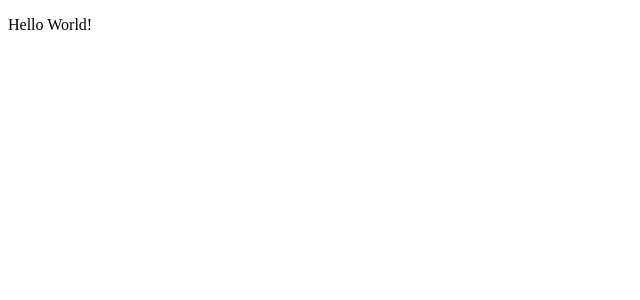
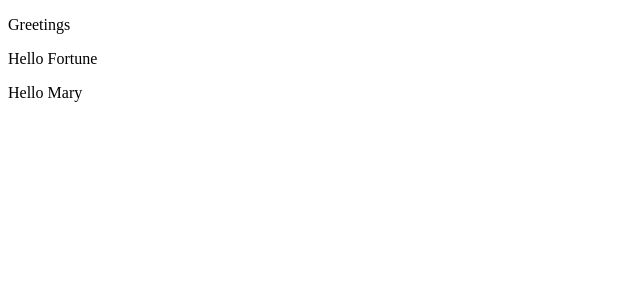
Before and after one commit to Fortune-Ndlovu/part1, a React (Create React App) app: page / in a window 1280 px wide. Shown: the top 300 px of the page, without its empty margins (0-640 px from the left). Built offline with nearby package versions, Linux system fonts and the light colour scheme.

Commit message:
Passing props. We have a component 'Hello' that are has a props parameter and we are passing props values as arguments to it, which then allows it to display the prop values we are passing to it using dot notation.

```diff
--- a/src/App.js
+++ b/src/App.js
@@ -1,8 +1,17 @@
-function App() {
-  console.log("Hello from the component");
+const Hello =  (props) => {
   return (
     <div>
-       <p>Hello World!</p>
+      <p>Hello {props.name}</p>
+    </div>
+  )
+}
+
+function App() {
+  return (
+    <div>
+       <p>Greetings</p>
+       <Hello name="Fortune"/>
+       <Hello name="Mary"/>
     </div>
   );
 }
```
